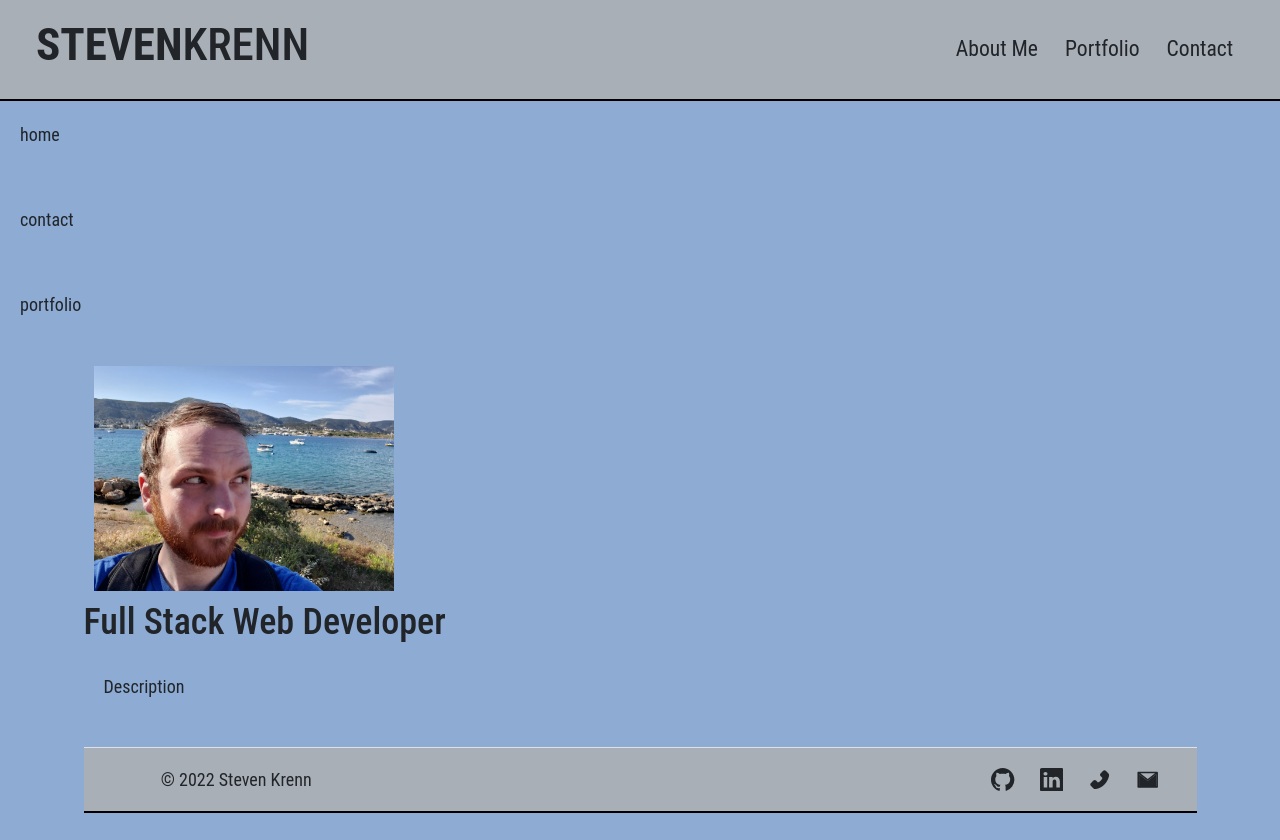
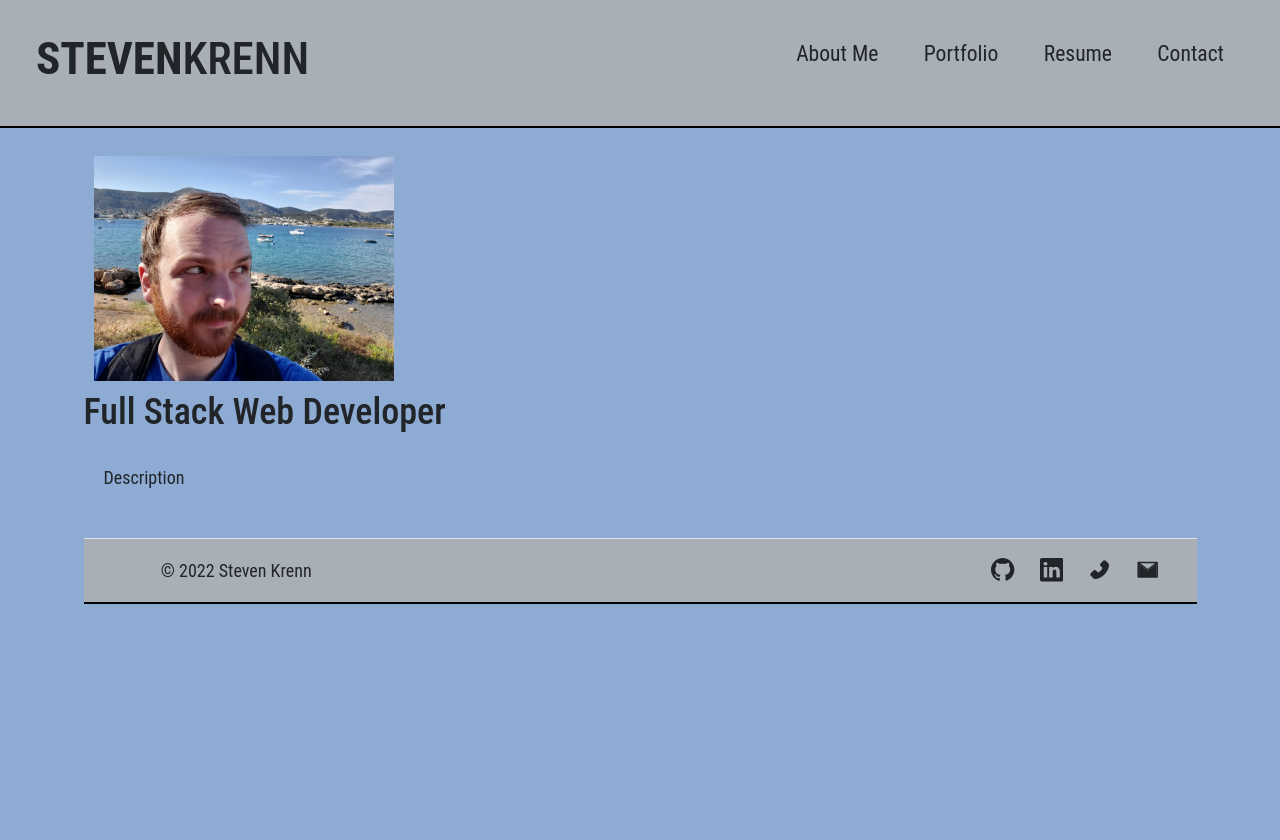
Before and after one commit to Krenbot/react-portfolio, a React (Create React App) app: page / in a window 1280 px wide. After the commit the page ends 800 px from the top, so only its background shows below. Built offline with nearby package versions, Linux system fonts and the light colour scheme.

Commit message:
navbar removed, header recoded

```diff
--- a/src/App.js
+++ b/src/App.js
@@ -1,8 +1,9 @@
 import React, { useState } from 'react';
 import Aboutme from './pages/Aboutme';
 import Contactme from './pages/Contactme';
+import Resume from './pages/Resume';
 import Portfolio from './pages/Portfolio';
-import Navbar from './components/Navbar';
+// import Navbar from './components/Navbar';
 import Footer from './components/Footer';
 import Header from './components/Header';
 import "bootstrap/dist/css/bootstrap.min.css"
@@ -15,21 +16,17 @@ function App() {
       return <Aboutme />;
     } else if (page === 'contact') {
       return <Contactme />
+    } else if (page === 'resume') {
+      return <Resume />
     } else {
       return <Portfolio />
     }
   }
+
   return (
     <div className="App">
-      <Header />
-
-      <Navbar page={page} setPage={setPage} />
-
-      {
-        render()
-      }
-
-
+      <Header page={page} setPage={setPage} />
+      {render()}
       <Footer />
     </div>
   );
--- a/src/components/Header.jsx
+++ b/src/components/Header.jsx
@@ -1,18 +1,36 @@
 import React from 'react'
 
-const Header = () => {
+const Header = ({ page, setPage }) => {
     return (
         <header classname="display-flex align-items-center">
+
             <a href="index.html">
                 <h1><span>Steven</span>Krenn</h1>
             </a>
+
             <nav>
-                <a href="#about-me">About Me</a>
-                <a href="#portfolio">Portfolio</a>
-                <a href="#contact">Contact</a>
+                <p onClick={() => setPage('home')}>About Me</p>
+                <p onClick={() => setPage('portfolio')}>Portfolio</p>
+                <p onClick={() => setPage('resume')}>Resume</p>
+                <p onClick={() => setPage('contact')}>Contact</p>
             </nav>
+
         </header>
 
+        // <div>
+        //     <p onClick={() => setPage('home')}>
+        //         home
+        //     </p>
+        //     <p onClick={() => setPage('contact')}>
+        //         contact
+        //     </p>
+        //     <p onClick={() => setPage('portfolio')}>
+        //         portfolio
+        //     </p>
+        //     <p onClick={() => setPage('resume')}>
+        //         resume
+        //     </p>
+        // </div >
     )
 }
 
--- a/src/components/Navbar.jsx
+++ /dev/null
@@ -1,19 +0,0 @@
-import React from 'react'
-
-const Navbar = ({ page, setPage }) => {
-    return (
-        <div>
-            <p onClick={() => setPage('home')}>
-                home
-            </p>
-            <p onClick={() => setPage('contact')}>
-                contact
-            </p>
-            <p onClick={() => setPage('portfolio')}>
-                portfolio
-            </p>
-        </div >
-    )
-}
-
-export default Navbar
--- /dev/null
+++ b/src/pages/Resume.jsx
@@ -0,0 +1,9 @@
+import React from 'react'
+
+const Resume = () => {
+    return (
+        <div>Resume</div>
+    )
+}
+
+export default Resume
```
